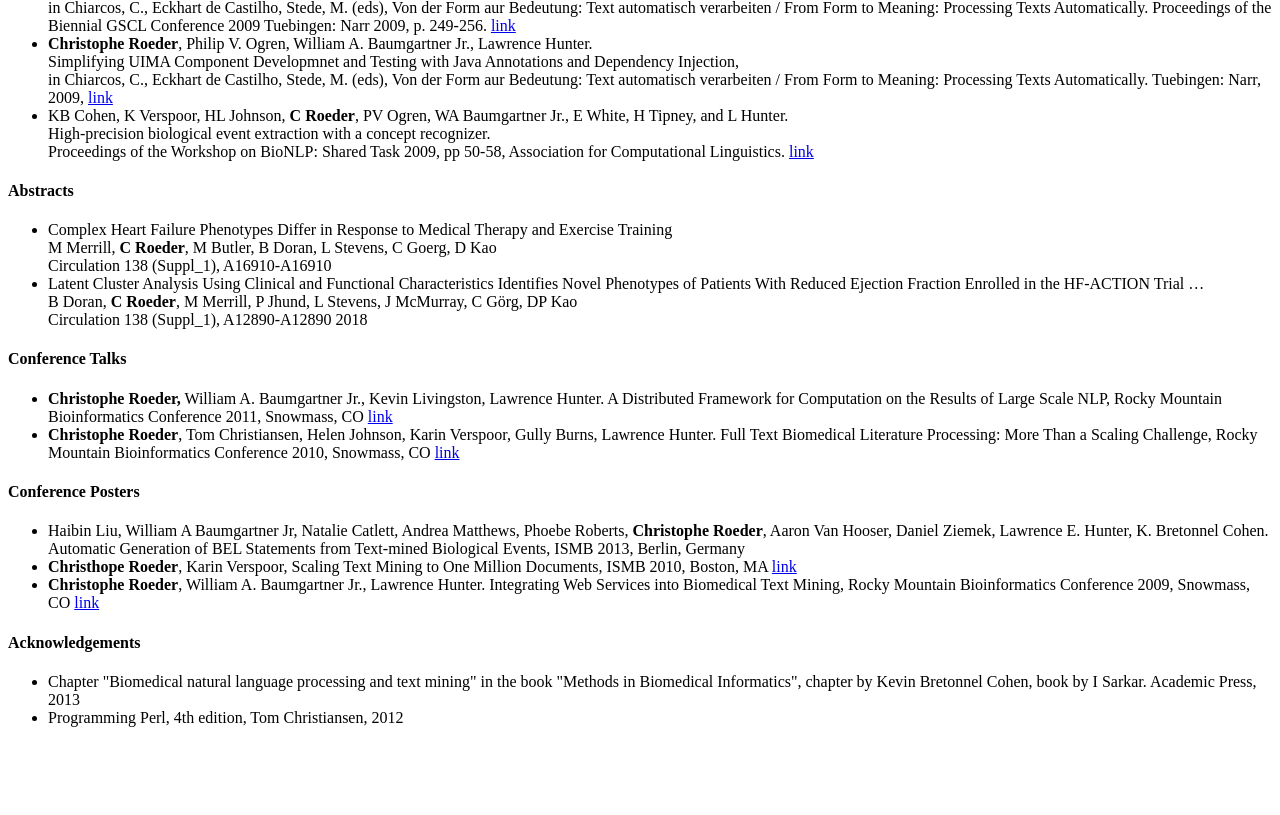
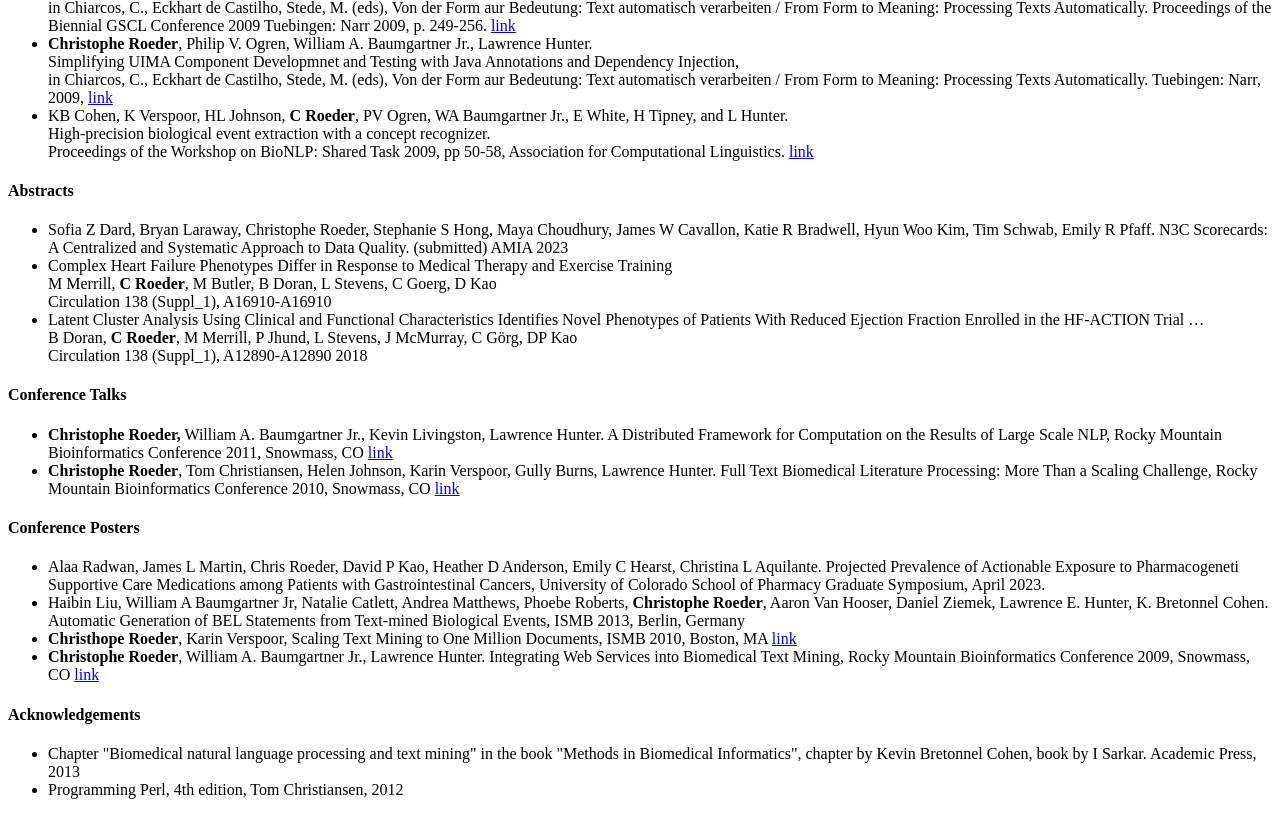
Before and after one commit to croeder/croeder.github.io, a plain HTML site: page Roeder_Pubs.html in a window 1280 px wide. Shown: the part 1080-1895 px from the top of the page. Before the commit the page ends 1823 px from the top, so only its background shows below. Drawn offline with Linux system fonts and the light colour scheme.

Commit message:
added Sofia's AMIA abstract and Alaa's poster

```diff
--- a/Roeder_Pubs.html
+++ b/Roeder_Pubs.html
@@ -122,6 +122,7 @@ Computational Linguistics. <a href="http://www.aclweb.org/anthology/W/W09/W09-14
 
 <h4>Abstracts</h4>
 <ul>
+<li>Sofia Z Dard, Bryan Laraway, Christophe Roeder, Stephanie S Hong, Maya Choudhury, James W Cavallon, Katie R Bradwell, Hyun Woo Kim, Tim Schwab, Emily R Pfaff. N3C Scorecards: A Centralized and Systematic Approach to Data Quality. (submitted) AMIA 2023 </li>
 <li>
 Complex Heart Failure Phenotypes Differ in Response to Medical Therapy and Exercise Training<br>
 M Merrill, <b>C Roeder</b>, M Butler, B Doran, L Stevens, C Goerg, D Kao<br>
@@ -151,7 +152,10 @@ Rocky Mountain Bioinformatics Conference 2010, Snowmass, CO
 </li>
 </ul>
 <h4>Conference Posters</h4>
+
 <ul>
+<li>Alaa Radwan, James L Martin, Chris Roeder, David P Kao, Heather D Anderson, Emily C Hearst, Christina L Aquilante. Projected Prevalence of Actionable Exposure to Pharmacogeneti Supportive Care Medications among Patients with Gastrointestinal Cancers,  University of Colorado School of Pharmacy Graduate Symposium, April 2023.
+</li>
 <li>Haibin Liu, William A Baumgartner Jr, Natalie Catlett, Andrea Matthews, Phoebe Roberts, <b>Christophe Roeder</b>, Aaron Van Hooser, Daniel Ziemek, Lawrence E. Hunter, K. Bretonnel Cohen. Automatic Generation of BEL Statements from Text-mined Biological Events, ISMB 2013, Berlin, Germany
 </li><li>
 <b>Christhope Roeder</b>, Karin Verspoor,
```
